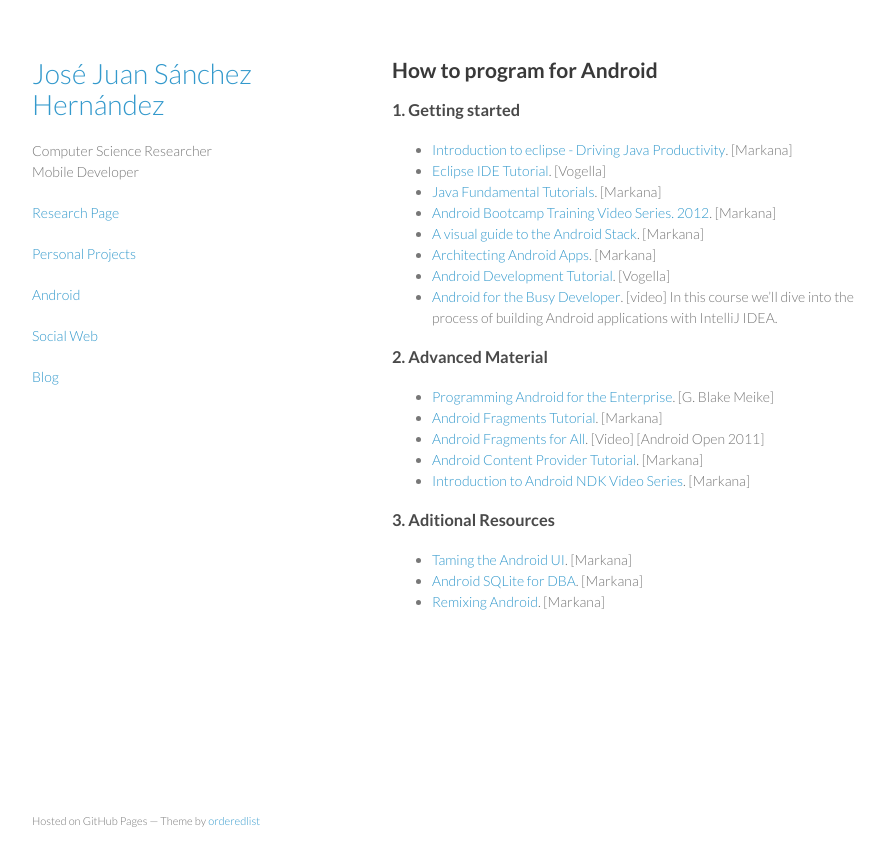
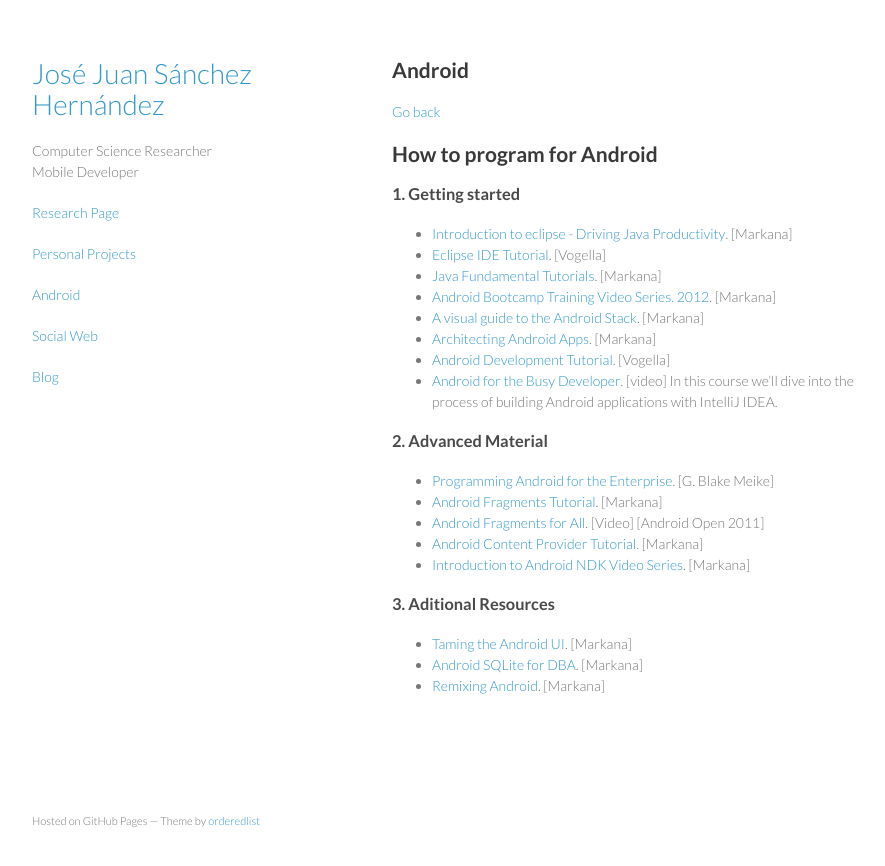
Before and after one commit to josejuansanchez/josejuansanchez.github.io, a Jekyll site: the page built from android/howtoprogram/index.md, in a window 1280 px wide. Shown: the top 866 px of the page, without its empty margins (178-1063 px from the left). Built offline with Jekyll 4.4.1, drawn with Linux system fonts in a browser that asks for light colours.

Commit message:
Update index.md

```diff
--- a/android/howtoprogram/index.md
+++ b/android/howtoprogram/index.md
@@ -2,6 +2,9 @@
 layout: default
 title: Android
 ---
+
+## Android
+[Go back](../android)
 
 ## How to program for Android
 
```
